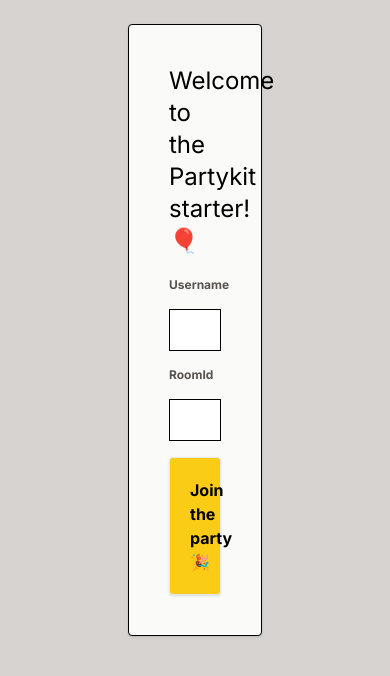
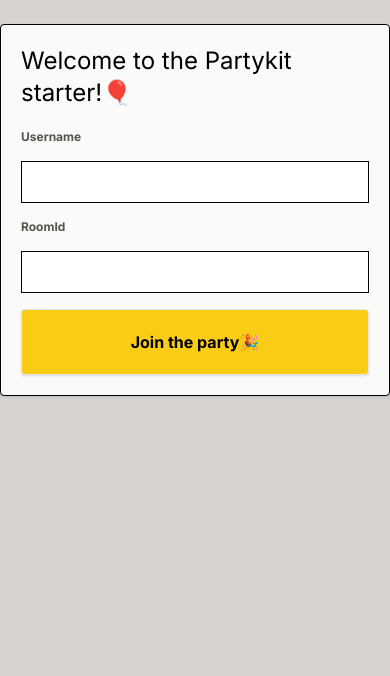
Before and after one commit to Swendude/partykit-starter, a Next.js app: page / in a window 390 px wide. Shown: the top 676 px of the page. Built offline with nearby package versions, Linux system fonts and the light colour scheme.

Commit message:
Responsive

```diff
--- a/src/components/Layout.tsx
+++ b/src/components/Layout.tsx
@@ -9,9 +9,9 @@
 const Layout = ({ children }: LayoutProps) => {
   return (
     <main
-      className={`${inter.className} flex flex-col items-center h-screen bg-stone-300 w-screen px-32 py-6`}
+      className={`${inter.className} flex flex-col items-center h-screen bg-stone-300 w-screen py-6`}
     >
-      <section className="border border-black rounded p-10 shadow bg-stone-50 w-full">
+      <section className="border border-black rounded p-5 shadow bg-stone-50 w-full md:max-w-4xl">
         {children}
       </section>
     </main>
```
